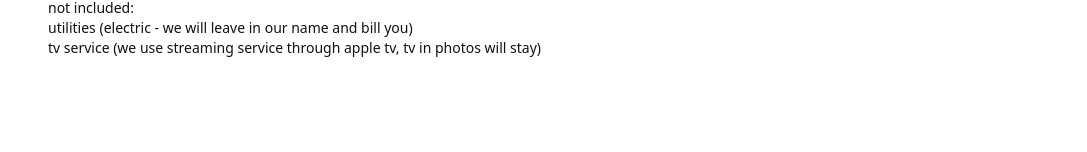
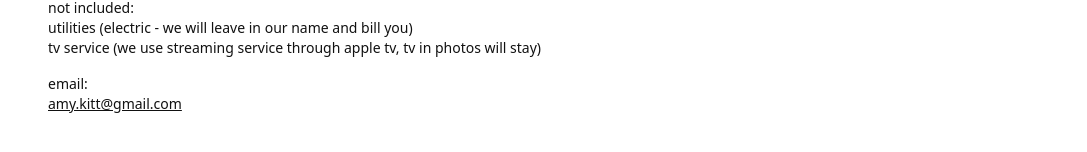
Before and after one commit to mkitt/binarymilkshake.com, a Next.js app: page /colorado/the-aframe in a window 1280 px wide. Shown: the part 1466-1618 px from the top of the page, without its empty margins (96-1183 px from the left). Before the commit the page ends 1572 px from the top, so only its background shows below. Built offline with nearby package versions, Linux system fonts and the light colour scheme.

Commit message:
Add email for amy

```diff
--- a/app/colorado/the-aframe/page.tsx
+++ b/app/colorado/the-aframe/page.tsx
@@ -89,6 +89,15 @@ export default async function Page() {
               </li>
             </ul>
           </div>
+          <p className="flex flex-col">
+            <span>email:</span>
+            <a
+              className="underline hover:text-gray"
+              href="mailto:amy.kitt@gmail.com"
+            >
+              amy.kitt@gmail.com
+            </a>
+          </p>
         </div>
       </section>
     </main>
```
